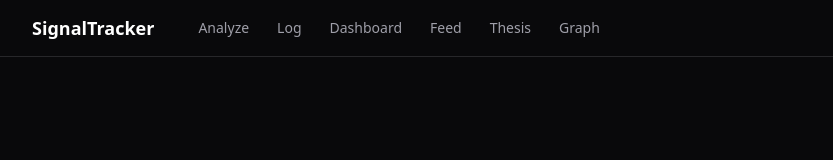
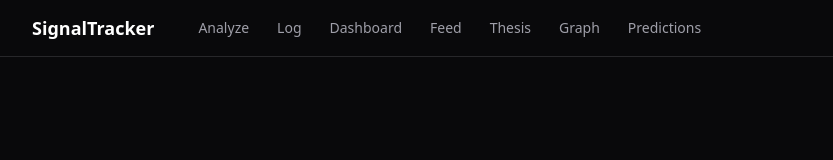
Before and after one commit to Barac9492/prediction_202603, a Next.js app in the folder web/: page / in a window 1280 px wide. Shown: the top 160 px of the page, without its empty margins (112-945 px from the left). Built offline with nearby package versions, Linux system fonts and the light colour scheme.

Commit message:
Update nav.tsx

```diff
--- a/web/src/components/nav.tsx
+++ b/web/src/components/nav.tsx
@@ -10,6 +10,7 @@ const links = [
   { href: "/feed", label: "Feed" },
   { href: "/thesis", label: "Thesis" },
   { href: "/graph", label: "Graph" },
+  { href: "/predictions", label: "Predictions" },
 ];
 
 export function Nav() {
```
